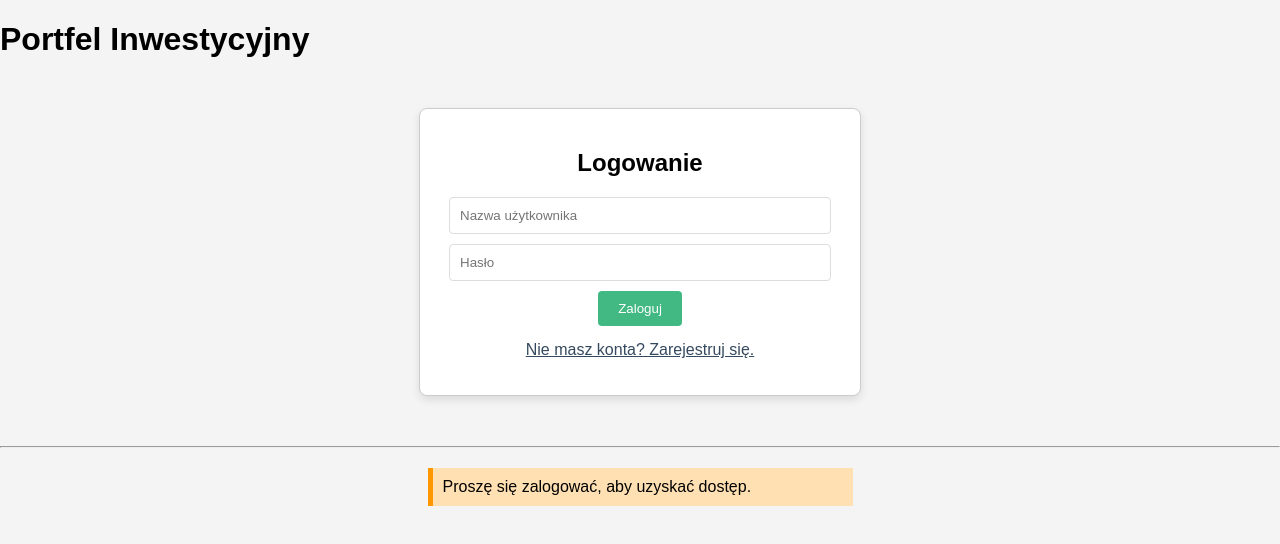
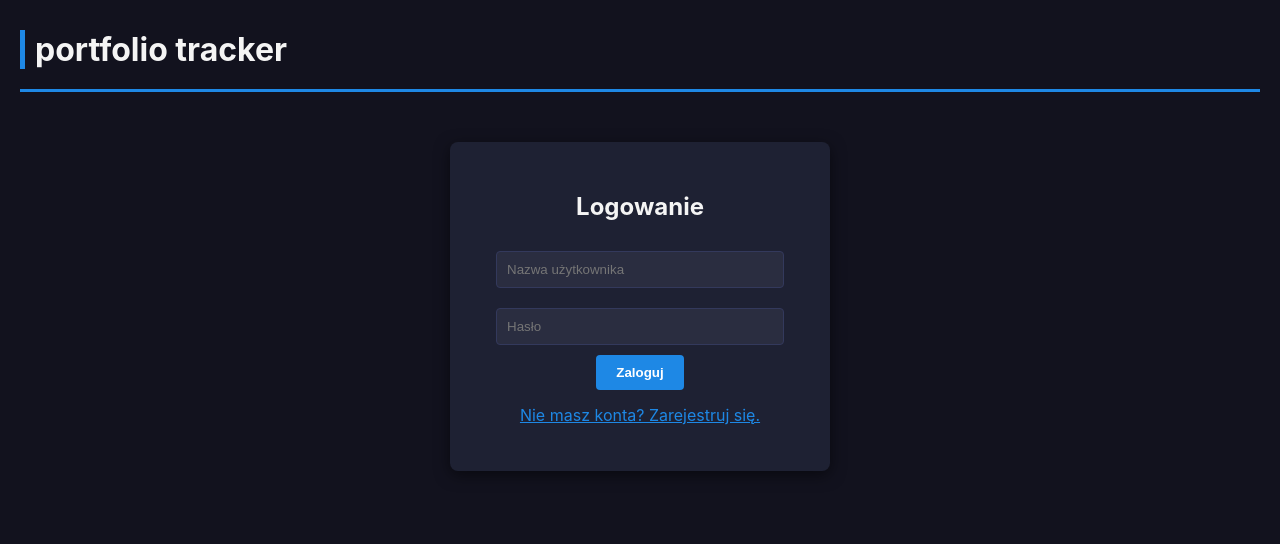
Before and after one commit to tomrajda/invest_porfolio_app, a Vue app in the folder frontend/: page / in a window 1280 px wide. Shown: the top 544 px of the page. Built offline with nearby package versions, Linux system fonts and the light colour scheme.

Commit message:
poprawki, css

```diff
--- a/frontend/src/App.vue
+++ b/frontend/src/App.vue
@@ -1,36 +1,49 @@
 <template>
   <div id="app-container">
-    <h1>Portfel Inwestycyjny</h1>
+
+    <header class="app-header">
+        <h1>portfolio tracker</h1>
+        <button v-if="isAuthenticated" @click="handleLogout" class="logout-btn">
+            Wyloguj
+        </button>
+    </header>
 
     <AuthForm v-if="!isAuthenticated" @login-success="handleLoginSuccess" />
-    <button v-else @click="handleLogout" class="logout-btn">Wyloguj</button>
 
-    <hr>
+    <div v-else class="portfolio-manager">
 
-    <div v-if="isAuthenticated" class="portfolio-manager">
-
+      <div class="portfolio-list-area">
         <CreatePortfolioForm @portfolio-created="refreshPortfolioList" />
 
-      <hr>
+        <hr style="border-color: #4a4a6e; margin: 20px 0;">
 
         <PortfolioList
-      :key="portfolioListKey" :selected-portfolio-id="selectedPortfolioId"
-      @select-portfolio="selectPortfolio" @portfolio-deleted="refreshPortfolioList"
+          :key="portfolioListKey"
+          :selected-portfolio-id="selectedPortfolioId"
+          @select-portfolio="selectPortfolio"
+          @portfolio-deleted="refreshPortfolioList"
         />
+      </div>
 
+      <div class="portfolio-details-area" v-if="selectedPortfolioId !== null">
+        <PortfolioValuation :key="valuationKey" :portfolio-id="selectedPortfolioId" />
 
-      <div v-if="selectedPortfolioId !== null">
-        <!-- <h2>Aktywny Portfel: {{ selectedPortfolioName }}</h2> -->
+        <hr style="border-color: #4a4a6e; margin: 20px 0;">
+
+        <div class="add-stock-area">
+            <h2>Add stock</h2>
             <AddStockForm
               :portfolio-id="selectedPortfolioId"
               :portfolio-name="selectedPortfolioName"
-          @stock-added="refreshValuationData"/>
-        <PortfolioValuation :key="valuationKey" :portfolio-id="selectedPortfolioId" />
+              @stock-added="refreshValuationData"
+            />
         </div>
-      <div v-else class="info-message">Wybierz portfel z listy, aby dodać akcje.</div>
       </div>
-    <div v-else class="info-message">Proszę się zalogować, aby uzyskać dostęp.</div>
+      <div v-else class="info-message" style="grid-column: 1 / -1; text-align: center;">
+          Wybierz portfel z listy lub utwórz nowy, aby wyświetlić szczegóły i akcje.
+      </div>
 
+    </div>
   </div>
 </template>
 
--- a/frontend/src/components/CreatePortfolioForm.vue
+++ b/frontend/src/components/CreatePortfolioForm.vue
@@ -58,6 +58,12 @@ export default defineComponent({
 
         isSuccess.value = true
         message.value = `Sukces! Portfel '${response.data.name}' (ID: ${response.data.id}) utworzony.`
+
+        setTimeout(() => {
+            message.value = '';
+            isSuccess.value = false;
+        }, 5000);
+
         portfolioName.value = '' // clear field
         emit('portfolio-created')
 
--- a/frontend/src/style.css
+++ b/frontend/src/style.css
@@ -1,154 +1,335 @@
+/* frontend/src/style.css - Motyw Minimalist Blue */
+
+/* Zmienne dla spójności i łatwej zmiany koloru akcentu */
+:root {
+    --color-primary: #1e88e5;     /* Głęboki, nowoczesny niebieski */
+    --color-secondary: #0d47a1;   /* Ciemniejszy niebieski (tło akcji) */
+    --bg-dark: #12121e;           /* Głęboki, przyjemny granat */
+    --bg-surface: #1e2133;        /* Tło kart i paneli */
+    --text-light: #f4f4f4;
+    --border-subtle: #33395c;
+    --success-color: #4CAF50;     /* Zieleń dla zysku */
+    --error-color: #ff5252;       /* Czerwień dla straty/błędu */
+}
+
+/* Globalne i Typografia */
 body {
     margin: 0;
-  font-family: Arial, sans-serif;
-  background-color: #f4f4f4;
+    font-family: 'Inter', 'Roboto', sans-serif;
+    background-color: var(--bg-dark);
+    color: var(--text-light);
+    min-height: 100vh;
+}
+* {
+    box-sizing: border-box;
+    transition: background-color 0.2s, color 0.2s, box-shadow 0.3s;
+}
+#app-container {
+    max-width: 1400px;
+    margin: 0 auto;
+    padding: 30px 20px;
+}
+/* NAGŁÓWEK I LOGO */
+.app-header {
+    display: flex;
+    justify-content: space-between;
+    align-items: center;
+    padding-bottom: 20px;
+    border-bottom: 3px solid var(--color-primary);
+    margin-bottom: 40px;
+}
+.app-header h1 {
+    font-size: 2em;
+    color: var(--text-light);
+    border-left: 5px solid var(--color-primary); /* Akcent boczny */
+    padding-left: 10px;
+    margin: 0;
+}
+.logout-btn {
+    padding: 8px 18px;
+    background-color: var(--color-primary);
+    color: white;
+    border: none;
+    border-radius: 4px;
+    font-weight: 600;
+}
+.logout-btn:hover {
+    background-color: #0d47a1;
+    box-shadow: 0 4px 10px rgba(30, 136, 229, 0.4);
 }
 
+/* FORMULARZE AUTORYZACJI */
 .auth-container {
-  max-width: 400px;
+    max-width: 380px;
     margin: 50px auto;
-  padding: 20px;
-  border: 1px solid #ccc;
+    padding: 30px;
+    background-color: var(--bg-surface);
     border-radius: 8px;
-  background-color: white;
-  box-shadow: 0 4px 8px rgba(0, 0, 0, 0.1);
+    box-shadow: 0 4px 15px rgba(0, 0, 0, 0.5);
     text-align: center;
 }
 input {
-  display: block;
+    background-color: #2a2d40;
+    border: 1px solid var(--border-subtle);
+    border-radius: 4px;
+    color: var(--text-light);
+    padding: 10px;
     width: 90%;
-  padding: 10px;
     margin: 10px auto;
-  border: 1px solid #ddd;
-  border-radius: 4px;
 }
-button {
+input:focus {
+    border-color: var(--color-primary);
+    box-shadow: 0 0 5px rgba(30, 136, 229, 0.5);
+}
+button[type="submit"], .action-btn {
+    background-color: var(--color-primary);
+    color: white;
+    font-weight: 600;
     padding: 10px 20px;
-  background-color: #42b983;
-  color: white;
     border: none;
     border-radius: 4px;
-  cursor: pointer;
-  transition: background-color 0.3s;
+    transition: background-color 0.2s;
 }
-button:hover {
-  background-color: #368a6b;
+button[type="submit"]:hover, .action-btn:hover {
+    background-color: #0d47a1;
+    transform: translateY(-1px);
 }
-.toggle-mode {
-  margin-top: 15px;
-  color: #35495e;
-  cursor: pointer;
-  text-decoration: underline;
-}
-.error { color: red; margin-top: 15px; font-weight: bold; }
-.success { color: green; margin-top: 15px; font-weight: bold; }
-
-.portfolio-form-container {
-  max-width: 600px;
-  margin: 30px auto;
-  padding: 20px;
-  border: 1px solid #42b983;
-  border-radius: 8px;
-  background-color: #e9f5f1;
+.toggle-mode { color: var(--color-primary); cursor: pointer; text-decoration: underline; margin-top: 15px; }
+/* UKŁAD GŁÓWNY (GRID - dla wyrównania i nowoczesności) */
+.portfolio-manager {
+    display: grid;
+    grid-template-columns: 320px 1fr;
+    gap: 30px;
+    align-items: start;
+    padding-top: 10px;
 }
 
-.info-message {
-  padding: 10px;
-  background-color: #ffe0b2;
-  border-left: 5px solid #ff9800;
-  margin: 20px auto;
-  width: 400px;
+/* PANELA BOCZNY/GŁÓWNY */
+.portfolio-list-area, .valuation-container, .add-stock-area {
+    background-color: var(--bg-surface);
+    padding: 20px;
+    border-radius: 8px;
+    box-shadow: 0 2px 10px rgba(0, 0, 0, 0.3);
 }
 
-.portfolio-manager {
-  max-width: 800px;
-  margin: 0 auto;
-}
-
-.list-container ul {
-    list-style: none;
-    padding: 0;
-    width: 100%;
-}
+/* ========================================================= */
+/* 4. LISTA PORTFELI */
+/* ========================================================= */
+.list-container ul { list-style: none; padding: 0; }
 .list-container li {
-    padding: 10px;
-    margin-bottom: 5px;
-    border: 1px solid #ddd;
+    background-color: #2a2d40;
+    border: 1px solid var(--border-subtle);
+    margin-bottom: 10px;
     border-radius: 4px;
     cursor: pointer;
-    transition: background-color 0.2s;
+    padding: 0;
+    overflow: hidden;
 }
 .list-container li:hover {
-    background-color: #f0f0f0;
+    background-color: #383c57;
 }
-.list-container .selected {
-    background-color: #42b983;
-    color: white;
-    border-color: #368a6b;
-}
-
-.valuation-container {
-    max-width: 100%;
-    margin-top: 20px;
-}
-.summary {
-    font-size: 1.2em;
-    padding: 10px;
-    border: 1px solid #ddd;
-    border-radius: 4px;
-    margin-bottom: 20px;
-    text-align: center;
-}
-.total-value {
-    font-weight: bold;
-    color: #007bff;
-}
-.stocks-table {
-    width: 100%;
-    border-collapse: collapse;
-    margin-bottom: 100px;
-}
-.stocks-table th, .stocks-table td {
-    border: 1px solid #ddd;
-    padding: 8px;
-    text-align: right;
-}
-.stocks-table th {
-    background-color: #f2f2f2;
-    text-align: left;
-}
-.profit {
-    color: green;
-    font-weight: bold;
-}
-.loss {
-    color: red;
-    font-weight: bold;
-}
-
 .list-item-content {
     display: flex;
     justify-content: space-between;
     align-items: center;
-    width: 100%;
+    padding: 10px 15px;
 }
-
-.portfolio-name {
-    flex-grow: 1;
-    text-align: left;
-    margin-right: 15px;
+/* STYL WYBRANEGO PORTFELA */
+.list-container .selected .list-item-content {
+    background-color: var(--color-primary);
+    color: white;
+    font-weight: bold;
 }
-
 .delete-portfolio-btn {
-    padding: 5px 10px;
-    font-size: 0.9em;
-    background-color: #f44336;
-    color: white;
-    border: none;
-    border-radius: 4px;
-    cursor: pointer;
-    flex-shrink: 0;
+    padding: 4px 8px;
+    background-color: var(--error-color);
+    font-size: 0.75em;
+    border-radius: 3px;
 }
 .delete-portfolio-btn:hover {
     background-color: #d32f2f;
 }
+
+/* ========================================================= */
+/* 5. WYCENA I TABELA AKCJI */
+/* ========================================================= */
+.valuation-container h2, .add-stock-area h2 {
+    color: var(--color-primary);
+    border-bottom: 1px dashed var(--border-subtle);
+    padding-bottom: 10px;
+    margin-top: 0;
+}
+.total-value {
+    color: var(--color-primary);
+    font-size: 1.6em;
+    font-weight: 700;
+}
+.stocks-table {
+    width: 100%;
+    border-collapse: separate;
+    border-spacing: 0 8px;
+}
+.stocks-table th, .stocks-table td {
+    padding: 12px;
+    text-align: right;
+    border: none;
+    background-color: #2a2d40;
+    border-radius: 4px;
+}
+.stocks-table th {
+    background-color: var(--color-secondary);
+    color: var(--text-light);
+    font-weight: bold;
+    text-align: left;
+}
+.stocks-table td:first-child { text-align: left; }
+
+.stocks-table tbody tr:hover td {
+    background-color: #383c57;
+}
+
+/* Kolory Zysk/Strata */
+.profit { color: var(--success-color); font-weight: 600; }
+.loss { color: var(--error-color); font-weight: 600; }
+
+
+
+
+/* frontend/src/style.css - Ostateczne Dopracowanie Tabeli i Przycisków */
+
+/* ========================================================= */
+/* (Wszystkie poprzednie sekcje: 1. Globalne, 2. Nagłówek/Formularze, 3. Układ Główny, 4. Lista Portfeli pozostają takie same) */
+/* ========================================================= */
+
+/* ========================================================= */
+/* 5. WYCENA I TABELA AKCJI (Ostateczne Dopracowanie) */
+/* ========================================================= */
+.valuation-container {
+    background-color: var(--bg-surface);
+    padding: 30px;
+    border-radius: 8px;
+    box-shadow: 0 4px 15px rgba(0, 0, 0, 0.5);
+    border: 1px solid #2a2d40;
+}
+.valuation-container h2, .add-stock-area h2 {
+    color: var(--color-primary);
+    border-bottom: 1px dashed var(--border-subtle);
+    padding-bottom: 10px;
+    margin-top: 0;
+}
+.total-value {
+    color: var(--color-primary);
+    font-size: 1.8em;
+    font-weight: 700;
+    text-align: right;
+    display: block;
+    margin-bottom: 20px;
+    padding-bottom: 10px;
+    border-bottom: 2px solid var(--border-subtle);
+}
+
+/* TABELA */
+.stocks-table {
+    width: 100%;
+    border-collapse: collapse; /* KLUCZOWA ZMIANA: Usuń separację, aby ramki były spójne */
+    margin-top: 20px;
+    background-color: #2a2d40; /* Tło dla całej tabeli */
+    border-radius: 4px; /* Zaokrąglenie całej tabeli */
+    overflow: hidden; /* Upewnij się, że zaokrąglenia są widoczne */
+}
+.stocks-table th {
+    background-color: var(--color-secondary);
+    color: var(--text-light);
+    font-weight: bold;
+    text-align: right;
+    padding: 14px;
+    border-bottom: 1px solid var(--border-subtle); /* Linia pod nagłówkiem */
+}
+.stocks-table th:first-child { text-align: left; }
+
+.stocks-table td {
+    background-color: #2a2d40; /* Tło wiersza */
+    border-bottom: 1px solid var(--border-subtle); /* Separator wierszy */
+    padding: 14px;
+    text-align: right;
+}
+.stocks-table td:first-child { text-align: left; }
+.stocks-table tbody tr:last-child td {
+    border-bottom: none; /* Usuń dolną ramkę dla ostatniego wiersza */
+}
+
+/* HOVER NA CAŁY WIERSZ */
+.stocks-table tbody tr:hover td {
+    background-color: #33395c;
+    /* Usunięcie box-shadow z komórek, aby był na poziomie wiersza jeśli trzeba */
+}
+
+/* KOLORYZACJA ZYSK/STRATA */
+.profit {
+    color: var(--success-color);
+    font-weight: 700;
+    text-shadow: 0 0 4px rgba(76, 175, 80, 0.5);
+}
+.loss {
+    color: var(--error-color);
+    font-weight: 700;
+    text-shadow: 0 0 4px rgba(255, 82, 82, 0.5);
+}
+
+/* ========================================================= */
+/* PRZYCISKI DELETE (DOPRACOWANE) */
+/* ========================================================= */
+
+/* Przycisk DELETE w Liscie Portfeli */
+.delete-portfolio-btn {
+    padding: 6px 12px; /* Większy padding */
+    background-color: var(--color-danger);
+    color: white;
+    border: none; /* Upewnij się, że nie ma ramki */
+    border-radius: 4px;
+    font-size: 0.85em;
+    opacity: 0.9;
+    position: relative; /* Dla ikony */
+    overflow: hidden;
+    display: flex;
+    align-items: center;
+    justify-content: center;
+}
+.delete-portfolio-btn::before { /* Ikona kosza */
+    content: '🗑️'; /* Użycie emoji jako ikony */
+    margin-right: 5px;
+    font-size: 1.1em;
+}
+.delete-portfolio-btn:hover {
+    background-color: #ff5252; /* Jaśniejsza czerwień */
+    opacity: 1;
+    transform: scale(1.05); /* Lekkie powiększenie */
+    box-shadow: 0 2px 8px rgba(211, 47, 47, 0.5);
+}
+
+/* Przycisk DELETE w Tabeli Akcji */
+.stocks-table .delete-btn {
+    padding: 6px 12px;
+    background-color: var(--color-danger);
+    color: white;
+    border: none;
+    border-radius: 4px;
+    font-size: 0.85em;
+    opacity: 0.9;
+    position: relative;
+    overflow: hidden;
+    display: flex;
+    align-items: center;
+    justify-content: center;
+}
+.stocks-table .delete-btn::before { /* Ikona kosza */
+    content: '🗑️';
+    margin-right: 5px;
+    font-size: 1.1em;
+}
+.stocks-table .delete-btn:hover {
+    background-color: #ff5252;
+    opacity: 1;
+    transform: scale(1.05);
+    box-shadow: 0 2px 8px rgba(211, 47, 47, 0.5);
+}
```
Also changed, not shown: frontend/src/axios.ts (+18 -0 lines), frontend/src/components/AddStockForm.vue (+11 -4 lines), frontend/src/components/PortfolioValuation.vue (+3 -4 lines), 1 other file (tests, documents, lock files or other folders). Lines whose indentation alone changed are shown as unchanged.
